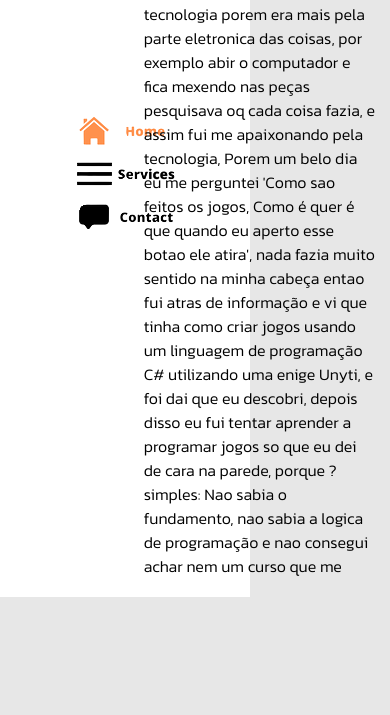
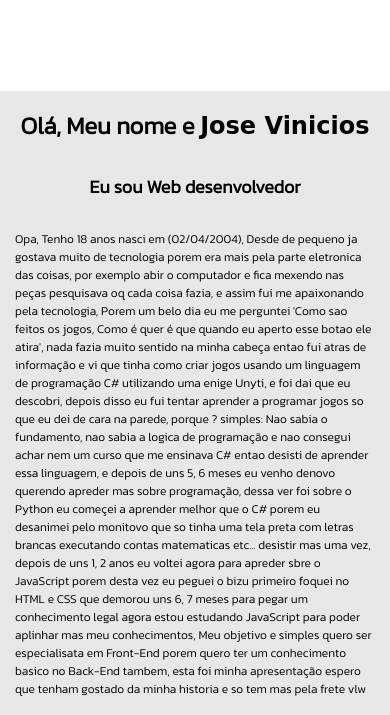
Before and after one commit to Vinicius2J/Portif-lio, a plain HTML site: page index.html in a window 390 px wide. Shown: the part 247-962 px from the top of the page. Before the commit the page ends 844 px from the top, so only its background shows below. Drawn offline with Linux system fonts and the light colour scheme; a web font is replaced by a local one.

Commit message:
Atualização Responsividade da pagina HOME feito

```diff
--- a/styles/style.css
+++ b/styles/style.css
@@ -6,7 +6,7 @@
     margin: 0;
     padding: 0;
 
-    overflow: hidden;
+   overflow-x: hidden;
 }
 
 body {
@@ -227,3 +227,140 @@ button {
 }
 
 /*Estilização do corpo da pagina principal finalizada*/
+
+@media screen and (max-width: 1048px) {
+  header#cabeçario-principal{
+    height: 40vh;
+    width: 100vw;
+  }
+
+  main#corpo-principal {
+    position: relative;
+    left: 15%;
+
+    width: 100vw;
+    display: flex;
+
+    flex-direction: column;
+    align-items: center;
+    justify-content: center;
+  }
+
+@media screen and (max-width: 900px) {
+
+  header#cabeçario-principal{
+    height: 40vh;
+    width: 100vw;
+  }
+
+  main#corpo-principal {
+    position: relative;
+    top: 0px;
+    left: 5%;
+  }
+
+}
+
+@media screen and (max-width: 807px) {
+
+  header#cabeçario-principal{
+    height: 40vh;
+    width: 100vw;
+  }
+
+  main#corpo-principal {
+    position: relative;
+    top: 0px;
+    left: 0%;
+  }
+
+}
+
+@media screen and (max-width: 703px) {
+
+  header#cabeçario-principal{
+    height: 40vh;
+    width: 100vw;
+  }
+
+  main#corpo-principal {
+    position: relative;
+    top: 0px;
+    left: 0%;
+
+    height: 110vw;
+  }
+
+}
+
+@media screen and (max-width: 612px) {
+
+  main#corpo-principal {
+    position: relative;
+    top: 0px;
+    left: 0%;
+
+    height: 150vw;
+  }
+}
+
+@media screen and (max-width: 520px) {
+  main#corpo-principal {
+    font-size: 9pt;
+  }
+
+  main#corpo-principal {
+    position: relative;
+    top: 0px;
+    left: 0%;
+
+    height: 130vw;
+  }
+}
+
+@media screen and (max-width: 444px) {
+  main#corpo-principal {
+    font-size: 9pt;
+  }
+
+  main#corpo-principal {
+    position: relative;
+    top: 0px;
+    left: 0%;
+
+    height: 160vw;
+  }
+}
+
+@media screen and (max-width: 387px) {
+  main#corpo-principal {
+    font-size: 9pt;
+  }
+
+  header#cabeçario-principal{
+    height: 40vh;
+    width: 100vw;
+  }
+
+  main#corpo-principal {
+    position: relative;
+    top: 0px;
+    left: 0%;
+
+    height: 200vw;
+  }
+}
+
+@media screen and (max-width: 352px) {
+  main#corpo-principal {
+    font-size: 9pt;
+  }
+
+  main#corpo-principal {
+    position: relative;
+    top: 0px;
+    left: 0%;
+
+    height: 260vw;
+  }
+}
```
Also changed, not shown: index.html (line endings or trailing spaces), 2 other files.
